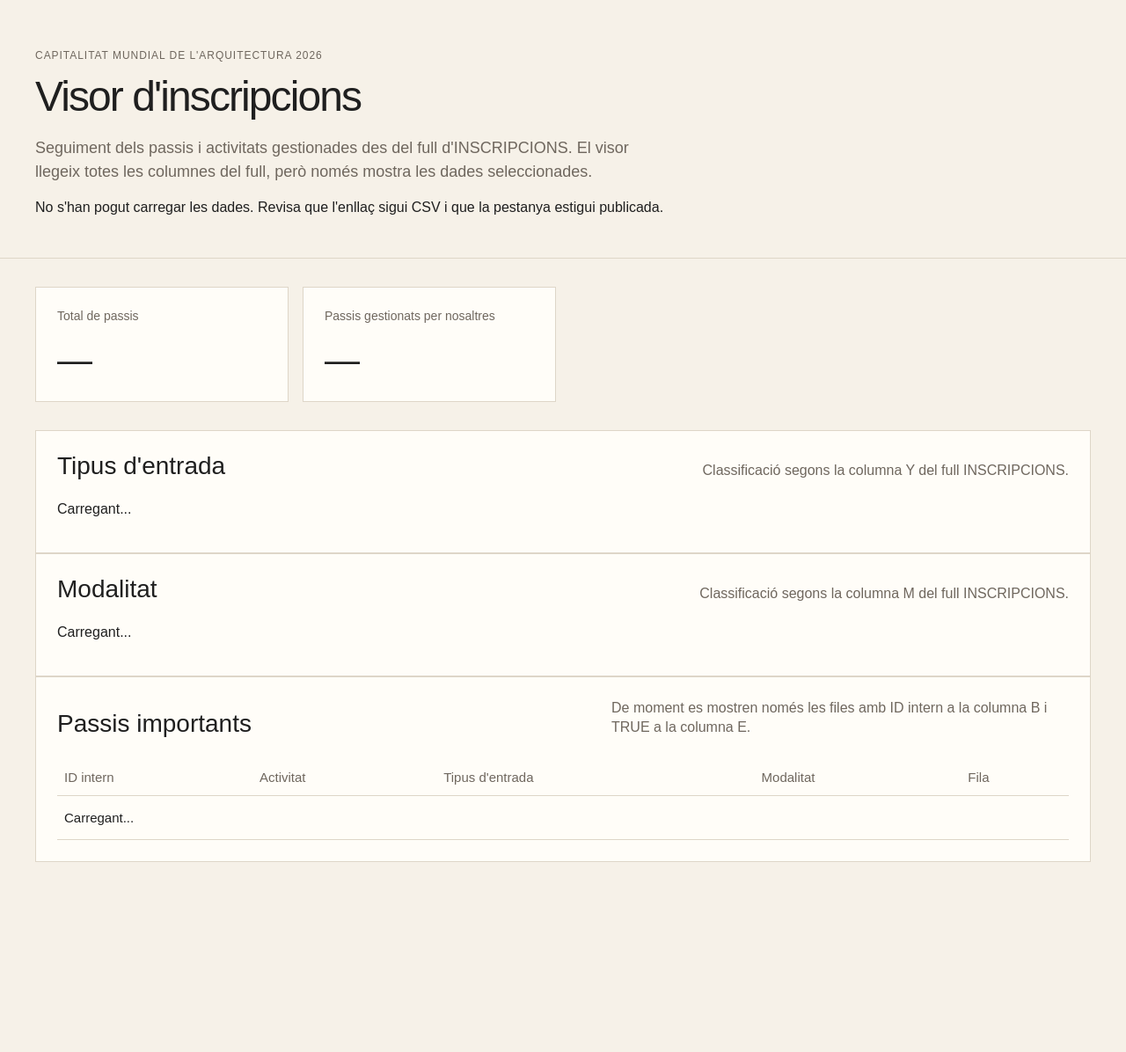
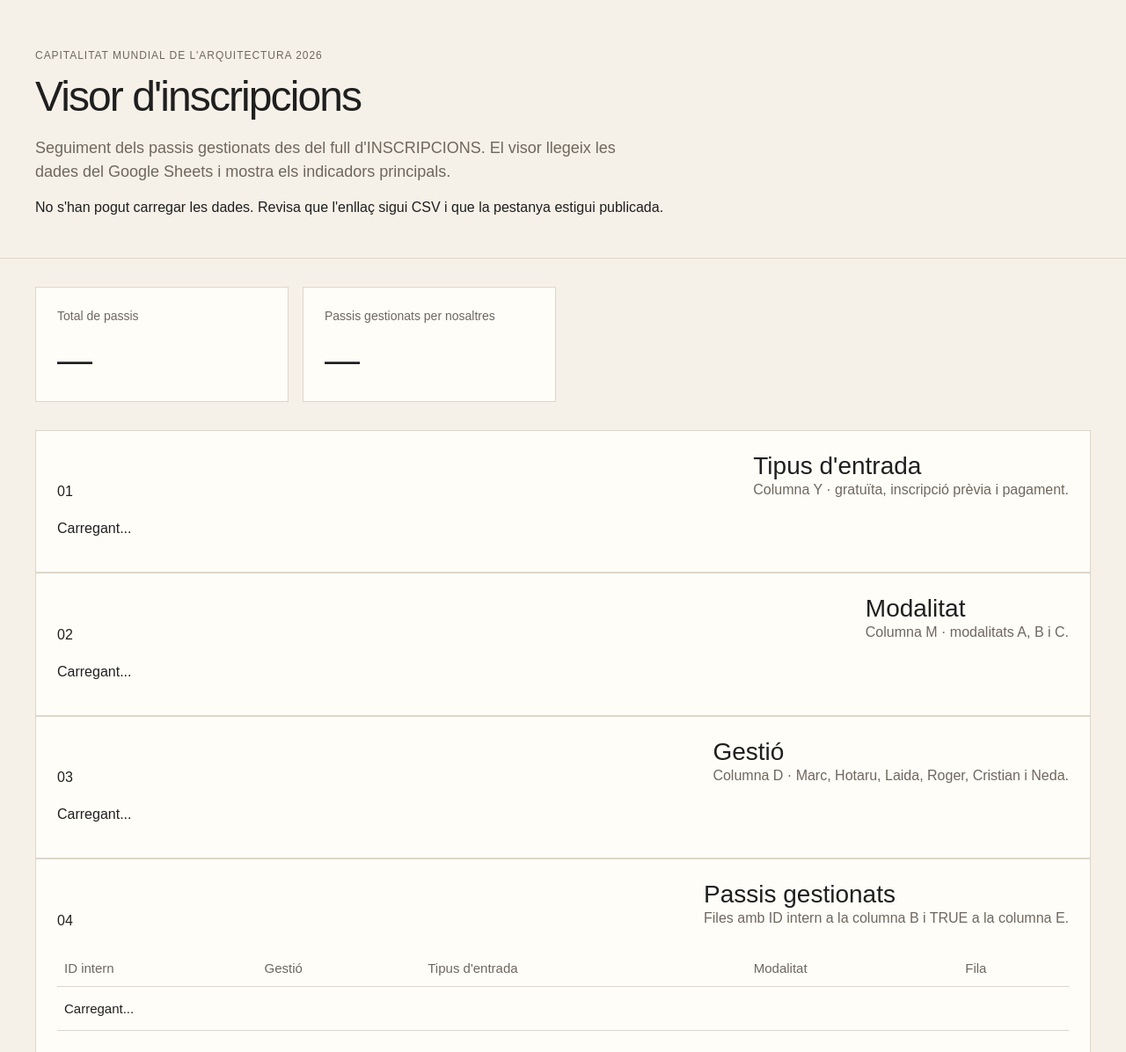
Before and after one commit to marionagr/capitalitat-inscripcions, a plain HTML site: page index.html in a window 1280 px wide. Shown: the top 1196 px of the page at 88% size. Before the commit the page ends 1036 px from the top, so only its background shows below. Drawn offline with Linux system fonts and the light colour scheme; no server answers.

Commit message:
Update index.html

```diff
--- a/index.html
+++ b/index.html
@@ -4,17 +4,22 @@
   <meta charset="UTF-8" />
   <meta name="viewport" content="width=device-width, initial-scale=1.0" />
   <title>Visor d'inscripcions · Capitalitat</title>
+
+  <link rel="preconnect" href="https://fonts.googleapis.com">
+  <link rel="preconnect" href="https://fonts.gstatic.com" crossorigin>
+  <link href="https://fonts.googleapis.com/css2?family=Roboto:wght@300;400;500;700&display=swap" rel="stylesheet">
+
   <link rel="stylesheet" href="style.css" />
 </head>
 <body>
 
   <header class="header">
-    <div>
+    <div class="header-inner">
       <p class="eyebrow">Capitalitat Mundial de l'Arquitectura 2026</p>
       <h1>Visor d'inscripcions</h1>
       <p class="intro">
-        Seguiment dels passis i activitats gestionades des del full d'INSCRIPCIONS.
-        El visor llegeix totes les columnes del full, però només mostra les dades seleccionades.
+        Seguiment dels passis gestionats des del full d'INSCRIPCIONS.
+        El visor llegeix les dades del Google Sheets i mostra els indicadors principals.
       </p>
       <p id="status" class="status-line">Carregant dades...</p>
     </div>
@@ -23,55 +28,76 @@
   <main class="container">
 
     <section class="kpi-grid">
-      <article class="card">
+      <article class="card kpi-card">
         <span class="label">Total de passis</span>
         <strong id="kpi-total-passis">—</strong>
       </article>
 
-      <article class="card">
+      <article class="card kpi-card">
         <span class="label">Passis gestionats per nosaltres</span>
         <strong id="kpi-passis-importants">—</strong>
       </article>
     </section>
 
-    <section class="section-grid">
+    <section class="dashboard-grid">
       <section class="panel">
         <div class="panel-header">
+          <span class="panel-number">01</span>
+          <div>
             <h2>Tipus d'entrada</h2>
-          <p>Classificació segons la columna Y del full INSCRIPCIONS.</p>
+            <p>Columna Y · gratuïta, inscripció prèvia i pagament.</p>
+          </div>
         </div>
 
-        <div id="tipus-entrada-grid" class="mini-grid">
+        <div id="chart-tipus-entrada" class="bar-chart">
           <p>Carregant...</p>
         </div>
       </section>
 
       <section class="panel">
         <div class="panel-header">
+          <span class="panel-number">02</span>
+          <div>
             <h2>Modalitat</h2>
-          <p>Classificació segons la columna M del full INSCRIPCIONS.</p>
+            <p>Columna M · modalitats A, B i C.</p>
+          </div>
         </div>
 
-        <div id="modalitat-grid" class="mini-grid">
+        <div id="chart-modalitat" class="bar-chart">
+          <p>Carregant...</p>
+        </div>
+      </section>
+
+      <section class="panel">
+        <div class="panel-header">
+          <span class="panel-number">03</span>
+          <div>
+            <h2>Gestió</h2>
+            <p>Columna D · Marc, Hotaru, Laida, Roger, Cristian i Neda.</p>
+          </div>
+        </div>
+
+        <div id="chart-responsable" class="bar-chart">
           <p>Carregant...</p>
         </div>
       </section>
     </section>
 
-    <section class="panel">
-      <div class="panel-header">
-        <h2>Passis importants</h2>
-        <p>
-          De moment es mostren només les files amb ID intern a la columna B
-          i TRUE a la columna E.
-        </p>
+    <section class="panel full-panel">
+      <div class="panel-header table-header">
+        <span class="panel-number">04</span>
+        <div>
+          <h2>Passis gestionats</h2>
+          <p>Files amb ID intern a la columna B i TRUE a la columna E.</p>
+        </div>
       </div>
 
+      <div class="table-wrapper">
         <table>
           <thead>
             <tr>
               <th>ID intern</th>
-            <th>Activitat</th>
+              <th>Gestió</th>
               <th>Tipus d'entrada</th>
               <th>Modalitat</th>
               <th>Fila</th>
@@ -83,6 +109,7 @@
             </tr>
           </tbody>
         </table>
+      </div>
     </section>
 
   </main>
```
Lines whose indentation alone changed are shown as unchanged.
